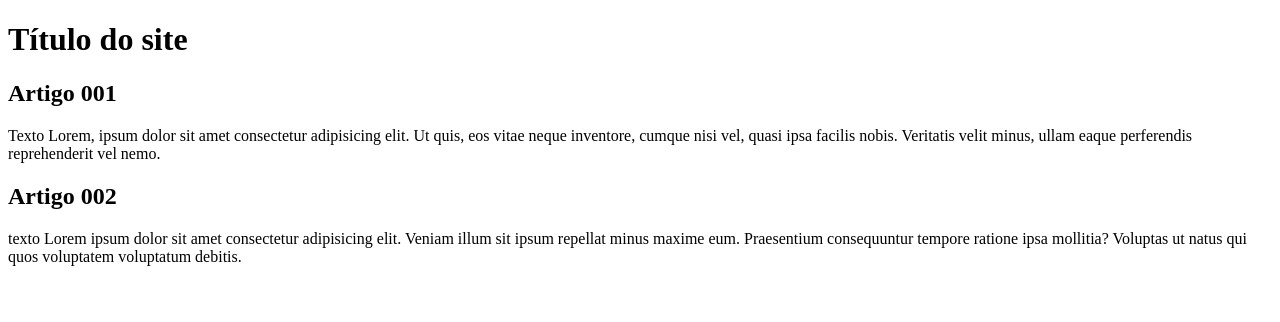
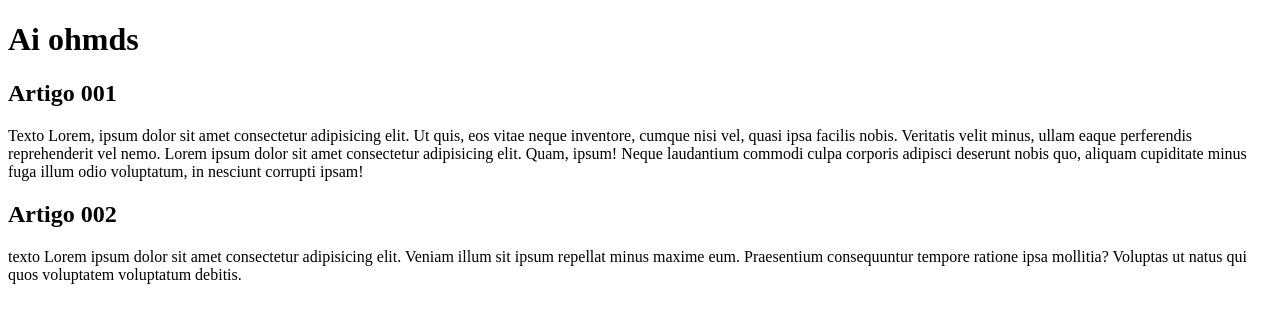
Before and after one commit to Barioche/Projeto-site, a plain HTML site: page index.html in a window 1280 px wide. Drawn offline with Linux system fonts and the light colour scheme.

Commit message:
continuei a escrever texto 1 conteúdo

```diff
--- a/index.html
+++ b/index.html
@@ -9,11 +9,11 @@
 <body>
     <main>
         <header>
-            <h1>Título do site</h1>
+            <h1>Ai ohmds </h1>
         </header>
         <article>
             <h2>Artigo 001</h2>
-            <p>Texto Lorem, ipsum dolor sit amet consectetur adipisicing elit. Ut quis, eos vitae neque inventore, cumque nisi vel, quasi ipsa facilis nobis. Veritatis velit minus, ullam eaque perferendis reprehenderit vel nemo.</p>
+            <p>Texto Lorem, ipsum dolor sit amet consectetur adipisicing elit. Ut quis, eos vitae neque inventore, cumque nisi vel, quasi ipsa facilis nobis. Veritatis velit minus, ullam eaque perferendis reprehenderit vel nemo. Lorem ipsum dolor sit amet consectetur adipisicing elit. Quam, ipsum! Neque laudantium commodi culpa corporis adipisci deserunt nobis quo, aliquam cupiditate minus fuga illum odio voluptatum, in nesciunt corrupti ipsam!</p>
         </article>
         <article>
             <h2>Artigo 002</h2>
```
